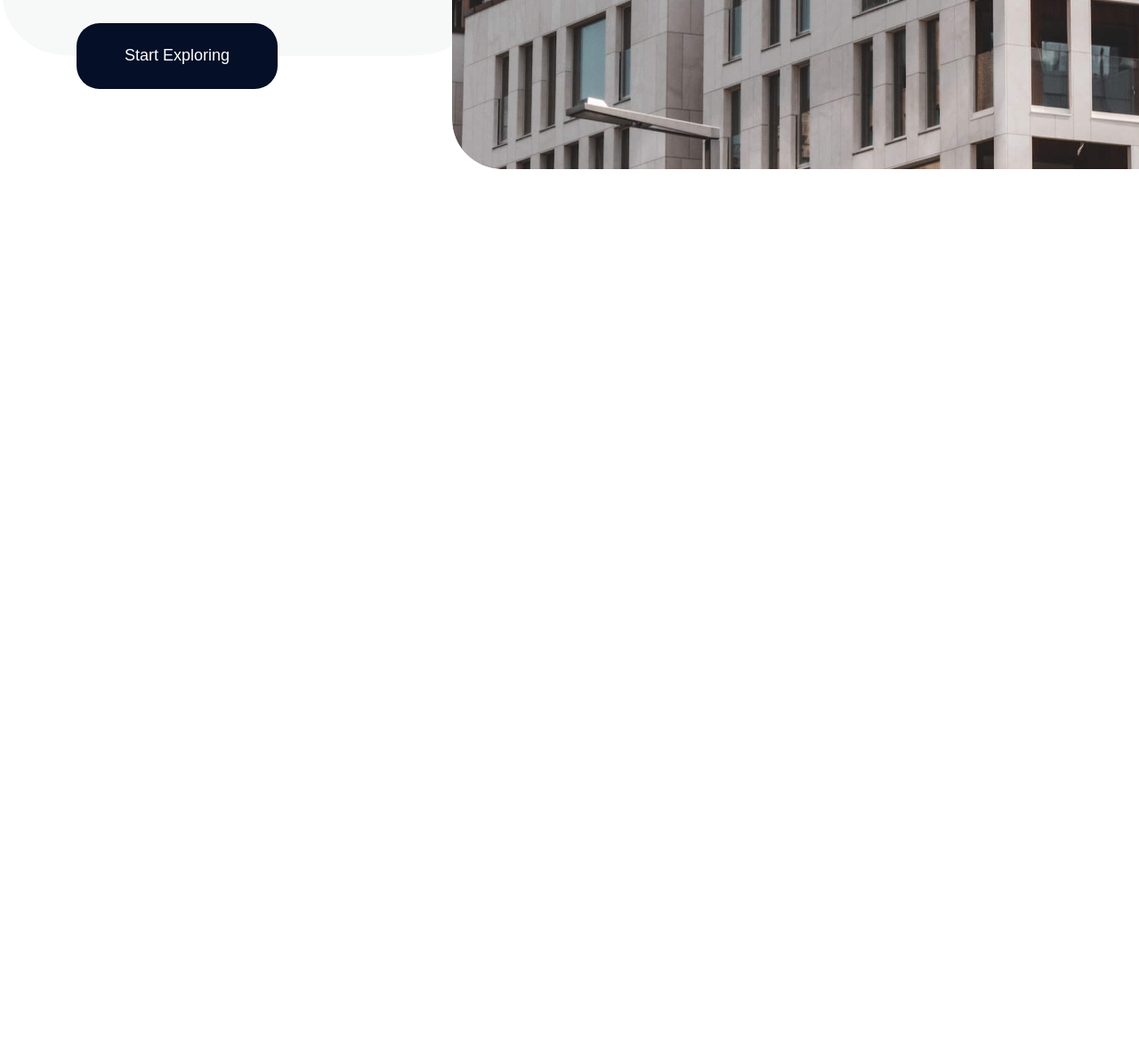
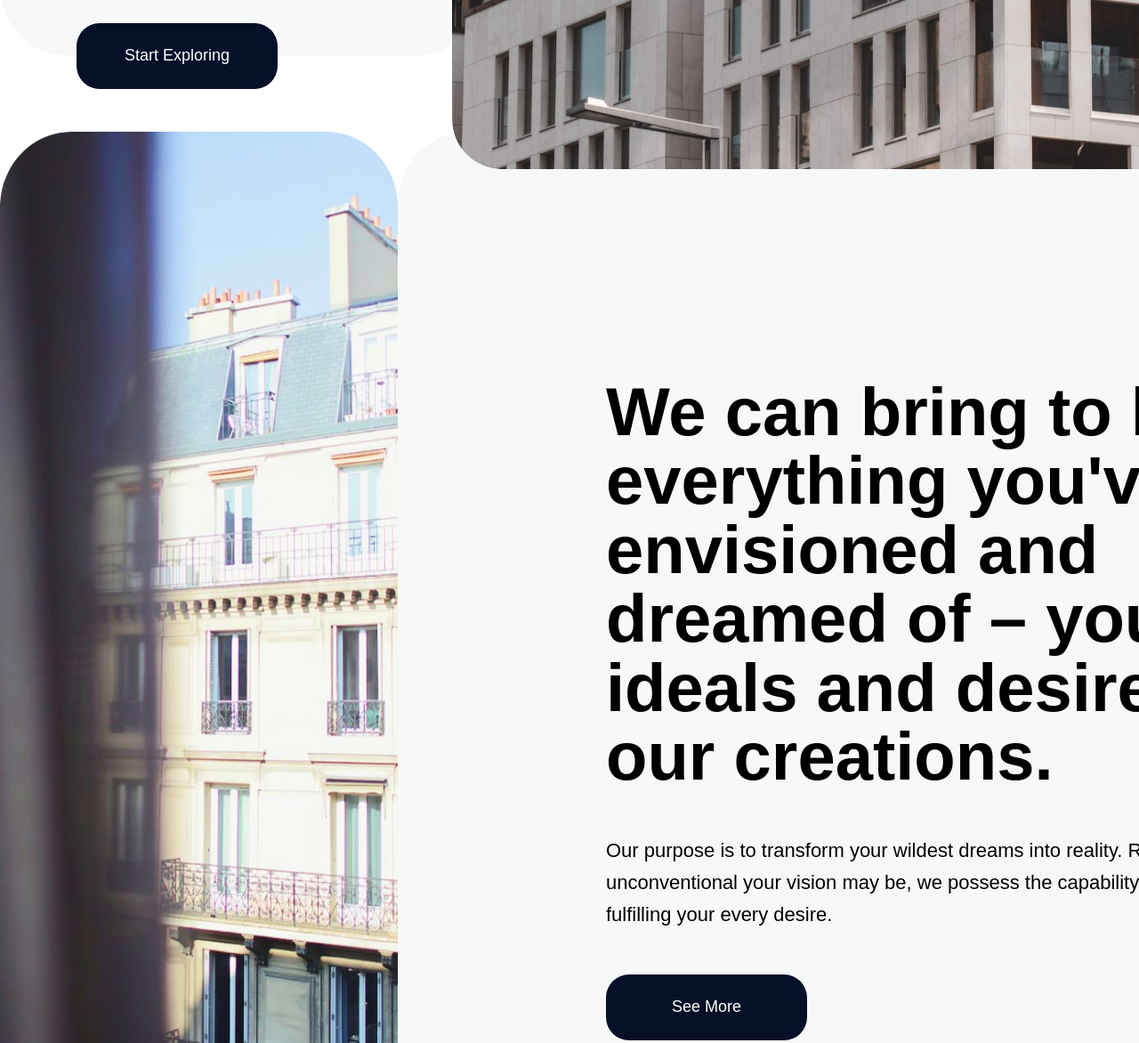
Before and after one commit to theibd56/hutlySite, a website built with Vite: page index.html in a window 1280 px wide. Shown: the part 1315-2487 px from the top of the page at 89% size. Before the commit the page ends 1551 px from the top, so only its background shows below. Built offline with nearby package versions, Linux system fonts and the light colour scheme; a web font is replaced by a local one.

Commit message:
create a clients section

```diff
--- a/index.html
+++ b/index.html
@@ -54,6 +54,32 @@
           </div>
         </div>
       </section>
+      <section class="clients">
+        <img src="./image/secondImage.jpg" alt="second image" class="clients__image">
+        <div class="clients__content">
+          <div class="clients__content_top">
+            <div class="">
+              <div class="fz20">Satisfied Clients</div>
+              <div class="fz71">8.4M+</div>
+            </div>
+          </div>
+          <div class="clients__content_bottom">
+            <h2 class="clients__content_title fz76">
+              We can bring to life
+              everything you've ever
+              envisioned and dreamed
+              of – your ideals and
+              desires are our creations.
+            </h2>
+            <div class="clients__content_descr fz22">
+              Our purpose is to transform your wildest dreams into reality. Regardless of how
+              unconventional your vision may be, we possess the capability to craft your dream home,
+              fulfilling your every desire.
+            </div>
+            <button class="btn fz18">See More</button>
+          </div>
+        </div>
+      </section>
     </main>
     <footer class="footer container">
 
--- /dev/null
+++ b/sass/blocks/_clients.scss
@@ -0,0 +1,28 @@
+.clients {
+    margin-top: 80px;
+    display: flex;
+    justify-content: space-between;
+    &__image {
+        border-radius: 80px;
+    }
+    &__content {
+        width: 1307px;
+        padding: 100px 197px 258px 234px;
+
+        border-radius: 80px;
+        background-color: $greyBgColor;
+        display: flex;
+        flex-direction: column;
+        gap: 62px;
+        &_top {
+            display: flex;
+            justify-content: flex-end
+        }
+        &_title {
+            width: 887px;
+        }
+        &_descr {
+            margin: 49px 0;
+        }
+    }
+}
--- a/sass/style.scss
+++ b/sass/style.scss
@@ -15,6 +15,7 @@
 
 @import './blocks/header';
 @import './blocks/promo';
+@import './blocks/clients';
 
 @import './blocks/buttons';
 
```
